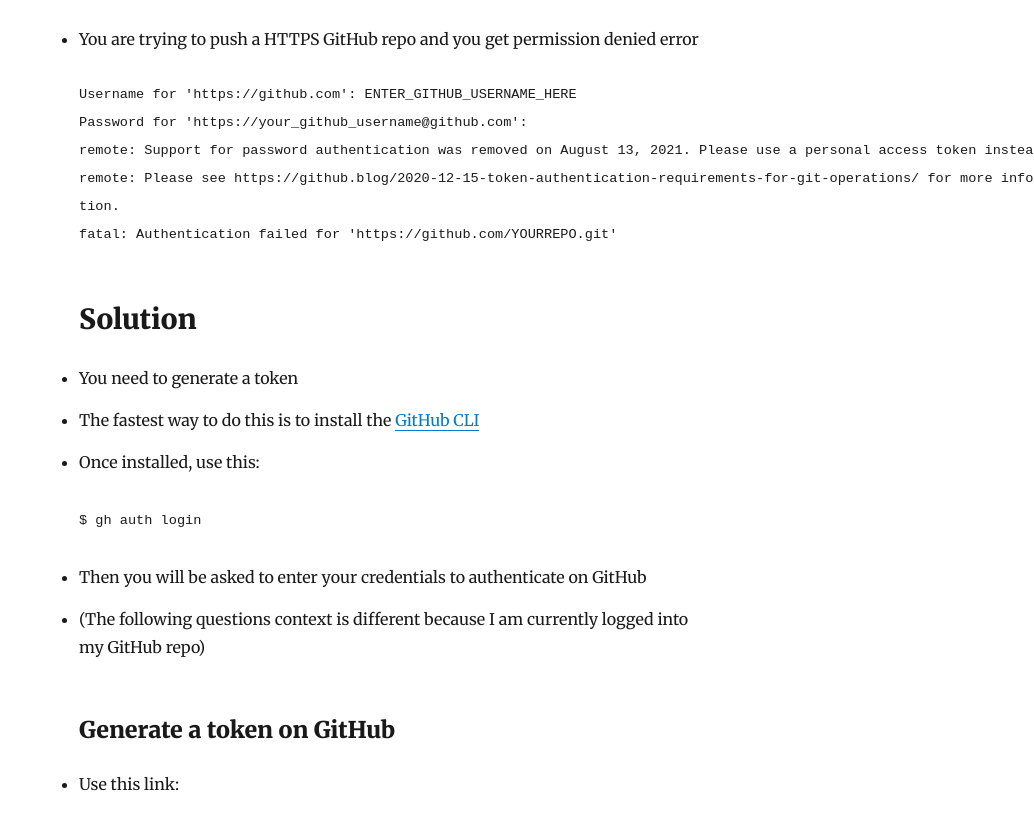
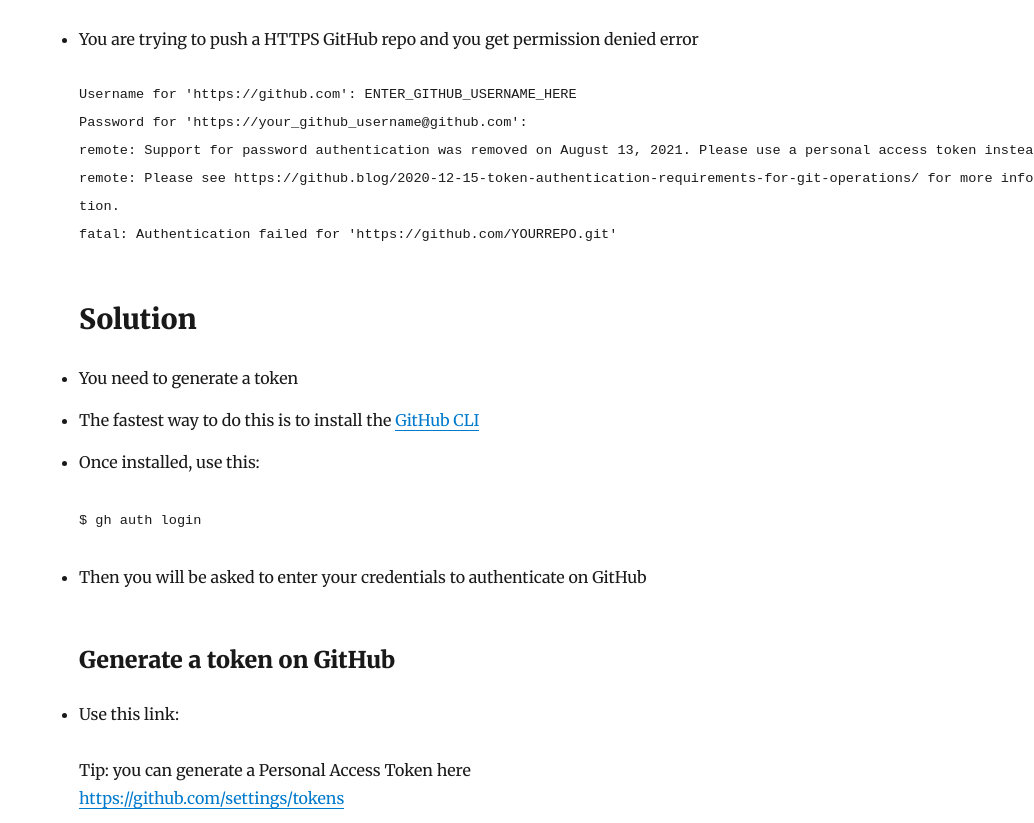
Before and after one commit to kingluddite/react-sensei-lunr-blog, a Gatsby site: page /github-permissions/ in a window 1280 px wide. Shown: the part 214-1037 px from the top of the page, without its empty margins (246-1280 px from the left). Built offline with nearby package versions, Linux system fonts and the light colour scheme; Gatsby itself is replaced by a stand-in of ours; some packages are replaced by stand-ins of ours; code samples lack their colours.

Commit message:
Add github permissions blog post update

```diff
--- a/content/blog/github-permissions/index.md
+++ b/content/blog/github-permissions/index.md
@@ -23,7 +23,6 @@
 `$ gh auth login`
 
 * Then you will be asked to enter your credentials to authenticate on GitHub
-* (The following questions context is different because I am currently logged into my GitHub repo)
 
 ### Generate a token on GitHub
 * Use this link:
```
